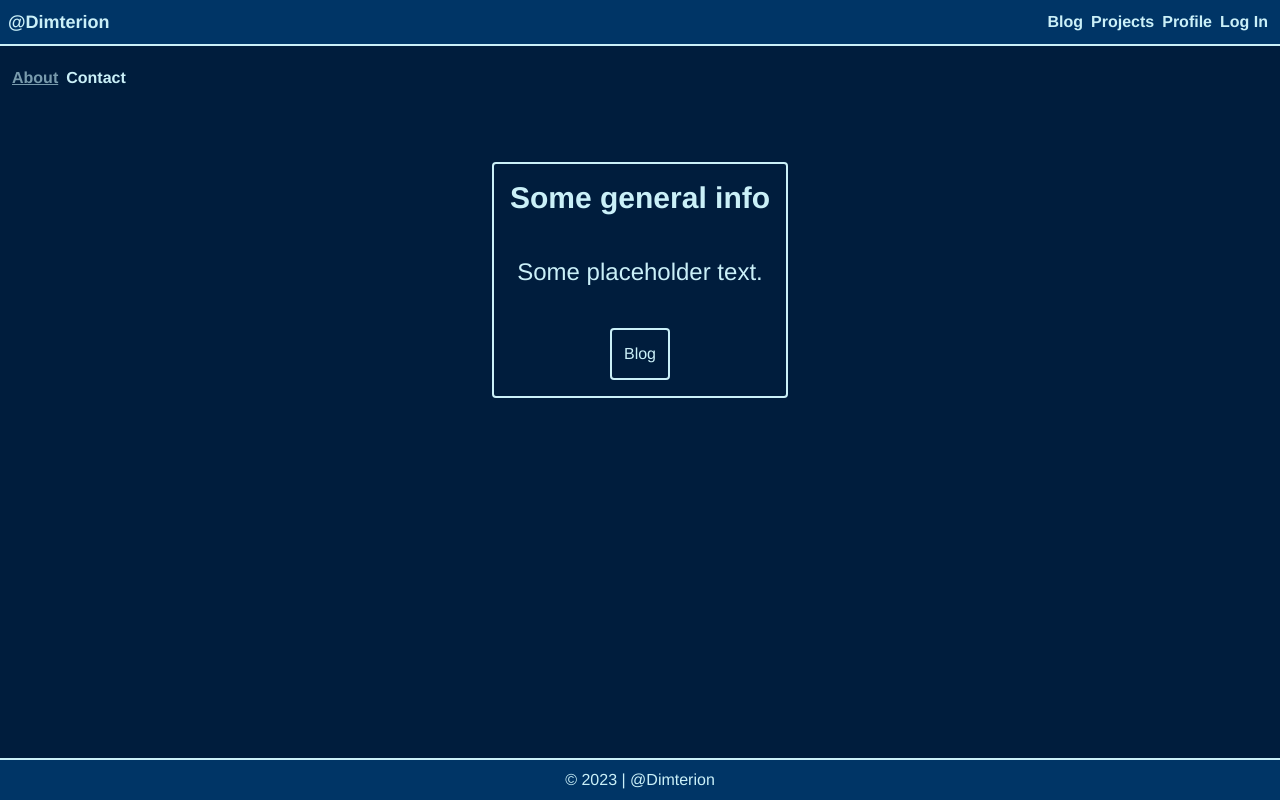
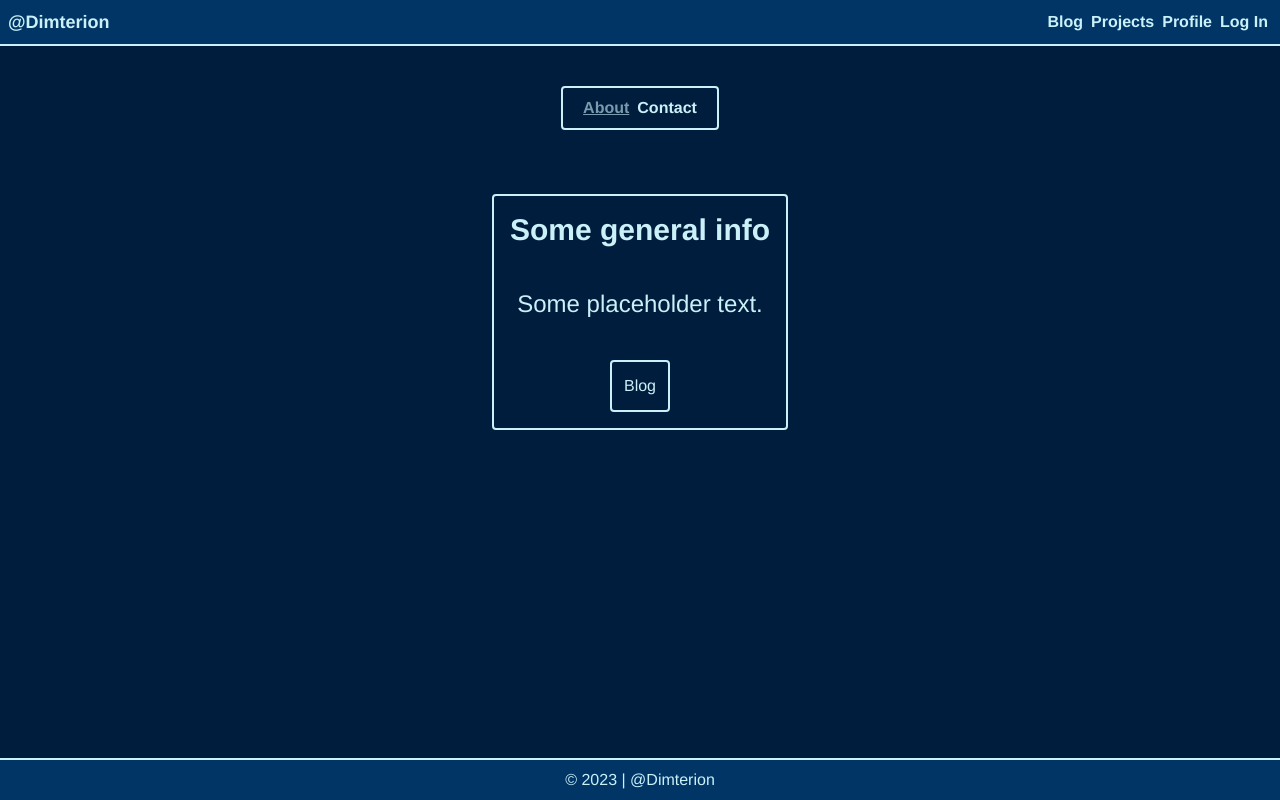
Before and after one commit to Dimterion/Profile-site, a React (Vite) app: page /about in a window 1280 px wide. Built offline with nearby package versions, Linux system fonts and the light colour scheme; no server answers; what miragejs would draw is missing.

Commit message:
minor About layout adjustments

```diff
--- a/src/components/AboutLayout.jsx
+++ b/src/components/AboutLayout.jsx
@@ -3,7 +3,7 @@ import { NavLink, Outlet } from "react-router-dom";
 function AboutLayout() {
   return (
     <section>
-      <nav className="flex justify-start 	items-baseline my-3 p-2 font-semibold">
+      <nav className="flex justify-center 	items-baseline mx-auto my-10 px-4 py-2 font-semibold border-2 rounded w-fit">
         <NavLink
           className={({ isActive }) =>
             isActive
```
